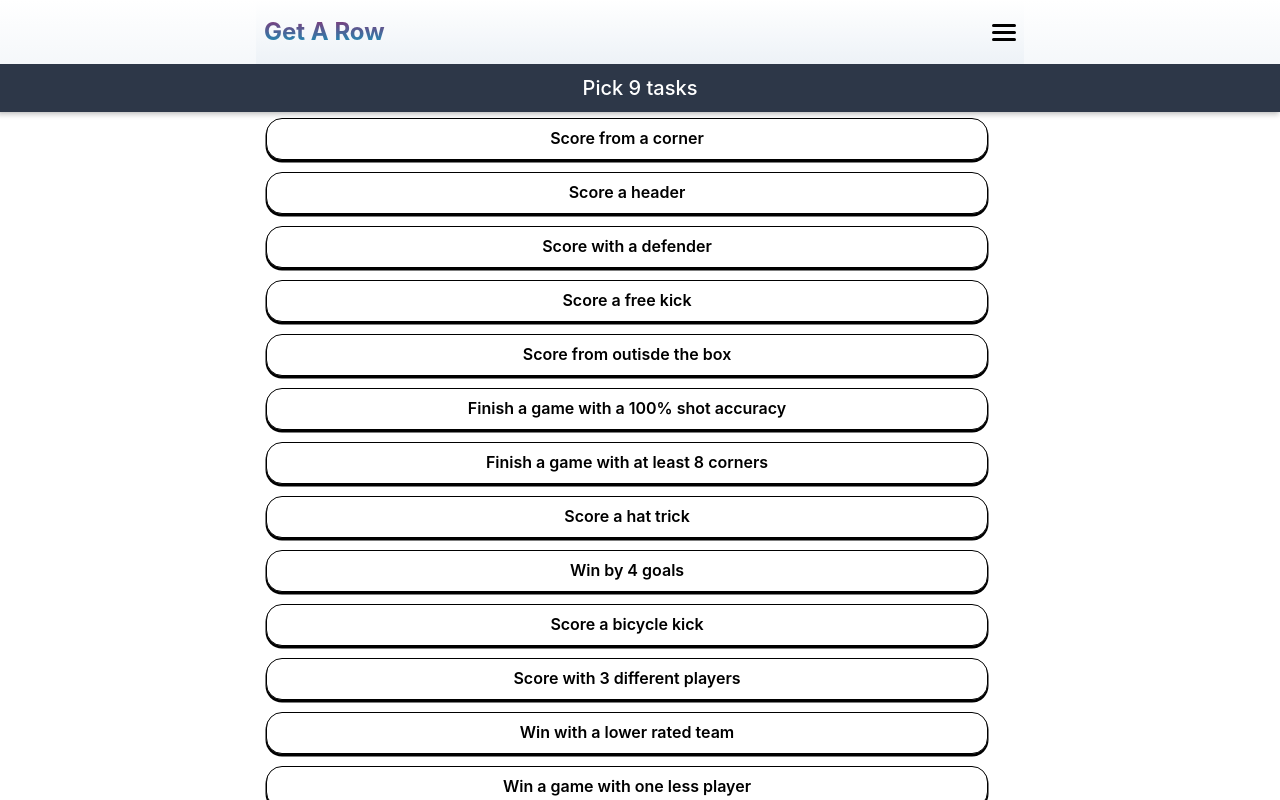
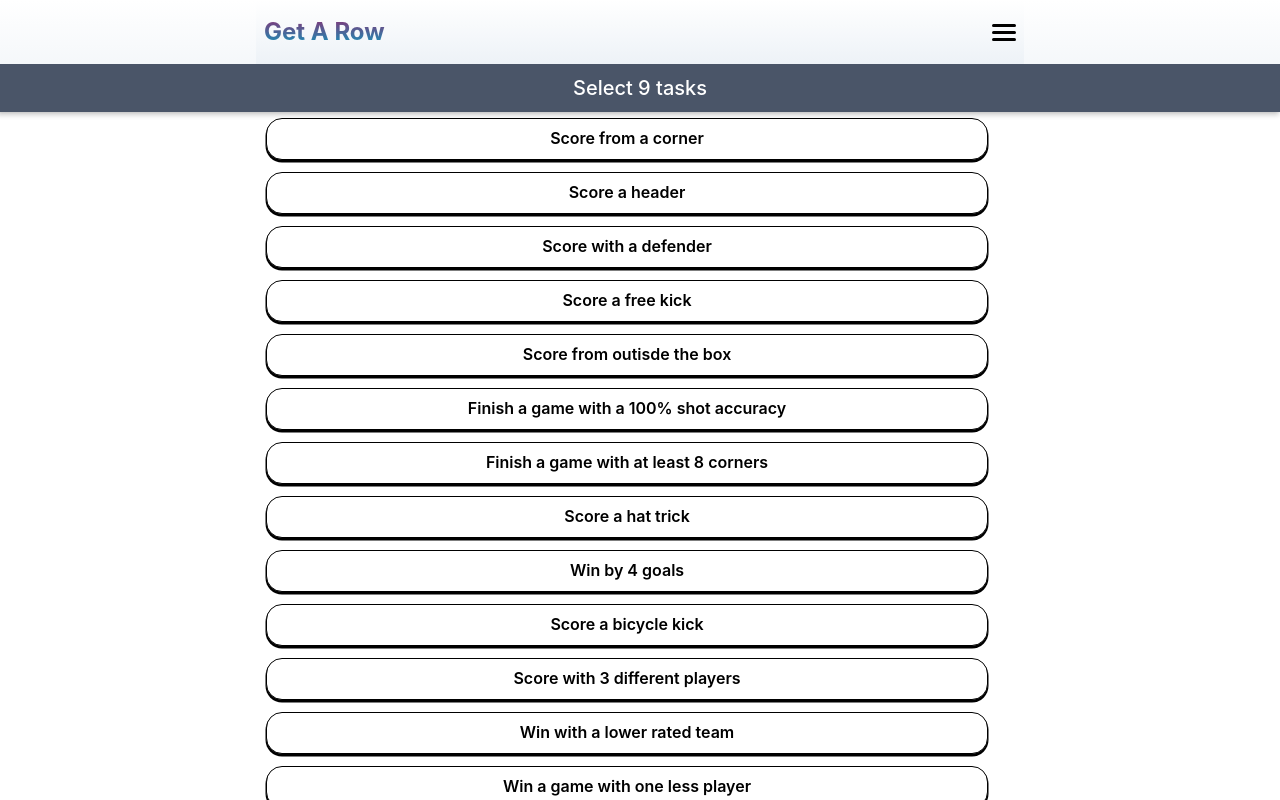
Before and after one commit to felix-odenhall/get-a-row, a React (Create React App) app: page / in a window 1280 px wide. Both pictures are taken after typing "Sample" into the empty fields and a click on the button "Add name". Shown: the top 800 px of the page. Built offline with nearby package versions, Linux system fonts and the light colour scheme.

Commit message:
style pick task container

```diff
--- a/src/components/Header/PickTasksContainer.tsx
+++ b/src/components/Header/PickTasksContainer.tsx
@@ -32,7 +32,7 @@ const PickTasksContainer = () => {
       flexDirection="column"
       w="100%"
       h="6vh"
-      bg="gray.700"
+      bg="gray.600"
       justifyContent="center"
       shadow="sm"
       data-cy="pickTasksContainer"
@@ -41,11 +41,12 @@ const PickTasksContainer = () => {
         <Button
           colorScheme="orange"
           size="md"
-          bgGradient="linear(to-b, orange.400, tomato)"
+          bg="#FF7200"
           fontWeight="bold"
           fontSize="xl"
           onClick={startGame}
           boxShadow="base"
+          borderRadius="0"
           data-cy="startGameButton"
         >
           Start game
@@ -54,8 +55,8 @@ const PickTasksContainer = () => {
         <SelectAmountOfTasks
           inputText={
             pickedTasks.length === 0
-              ? "Pick 9 tasks"
-              : `Pick ${9 - pickedTasks.length} more tasks`
+              ? "Select 9 tasks"
+              : `Select ${9 - pickedTasks.length} more tasks`
           }
         />
       )}
```
